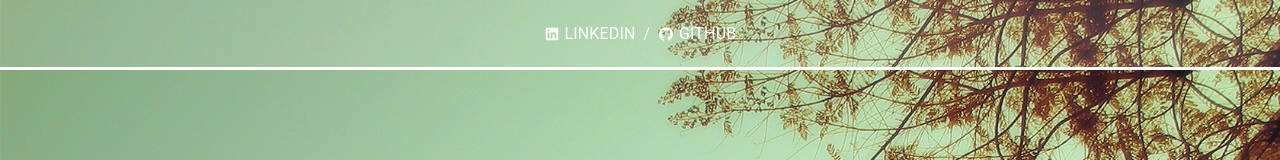
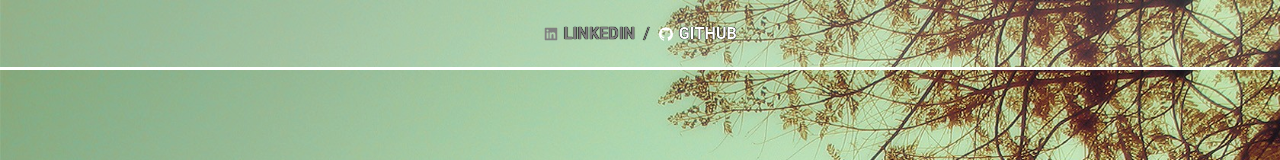
Before and after one commit to rphillipsosei/rhoda-portfolio, a Next.js app: page / in a window 1280 px wide. Shown: the top 160 px of the page. Built offline with nearby package versions, Linux system fonts and the light colour scheme; a web font is replaced by a local one.

Commit message:
text nav contents outline

```diff
--- a/components/Nav.js
+++ b/components/Nav.js
@@ -10,26 +10,26 @@ export default function Nav() {
 
   return (
     <div role="presentation"  className={styles.iconcontainer}>
-    <Breadcrumbs sx={{color: "white"}} aria-label="breadcrumb" className={styles.navcontents}>
+    <Breadcrumbs sx={{color: "grey"}} aria-label="breadcrumb" className={styles.navcontents}>
     <Link
         underline="hover"
         sx={{ display: 'flex', alignItems: 'center', color:
-      "white" }}
-        color="inherit"
+      "grey" }}
+        color="white"
         href="https://www.linkedin.com/in/rphillipsosei"
       >
         <AiFillLinkedin className={styles.navicon} sx={{ mr: 0.5 }} fontSize="inherit" />
-        LINKEDIN
+        <b>LINKEDIN</b>
       </Link>
       <Link
         underline="hover"
         sx={{ display: 'flex', alignItems: 'center', color:
         "white" }}
-        color="inherit"
+        color="grey"
         href="https://www.github.com/rphillipsosei"
       >
         <AiFillGithub className={styles.navicon} sx={{ mr: 0.5}} fontSize="inherit" />
-         GITHUB
+        <b>GITHUB</b>
       </Link>
 
     </Breadcrumbs>
--- a/styles/Home.module.css
+++ b/styles/Home.module.css
@@ -48,8 +48,9 @@
 
 .navcontents {
   font-size: 20px;
-  color: white;
+  color: grey;
   font-family: "Darker Grotesque", sans-serif;
+  text-shadow: 0 0 0.5px black, 0 0 0.5px black, 0 0 1px black, 0 0 1px black;
 }
 
 .homeicons {
```
